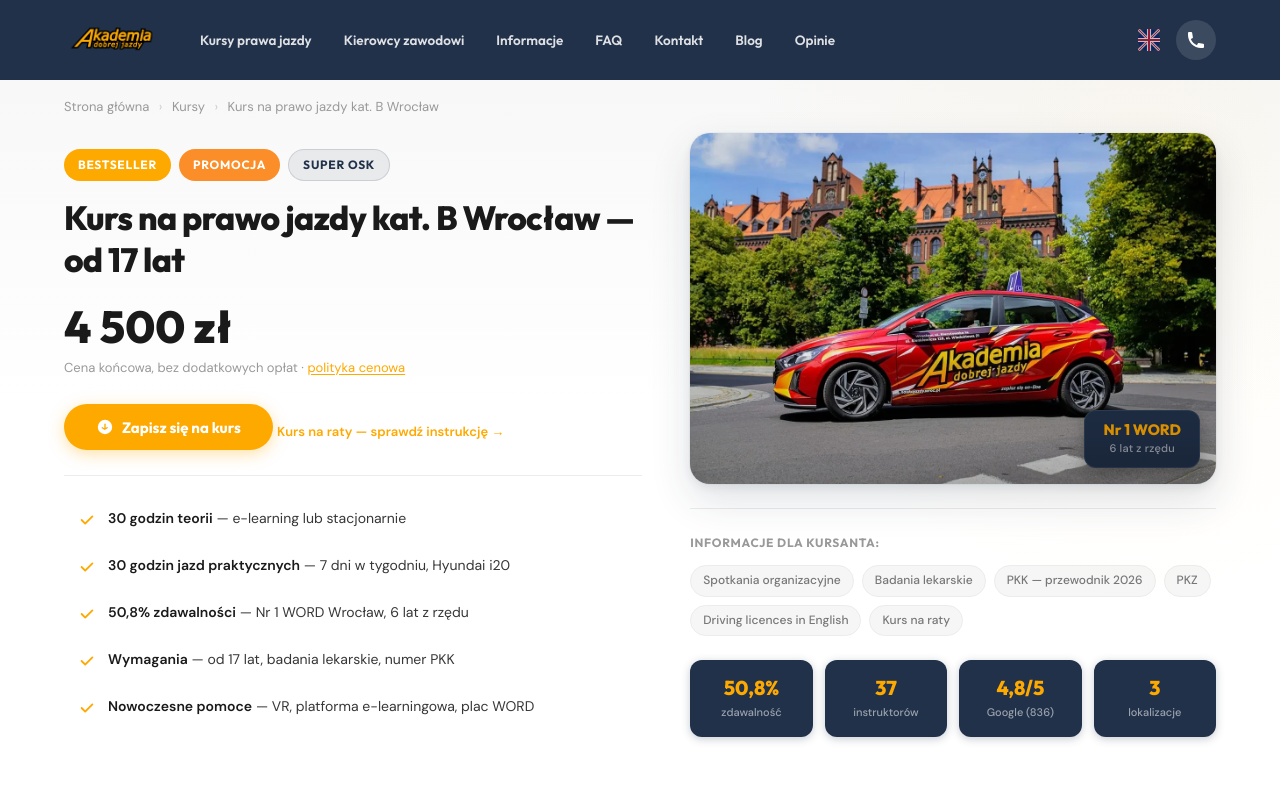
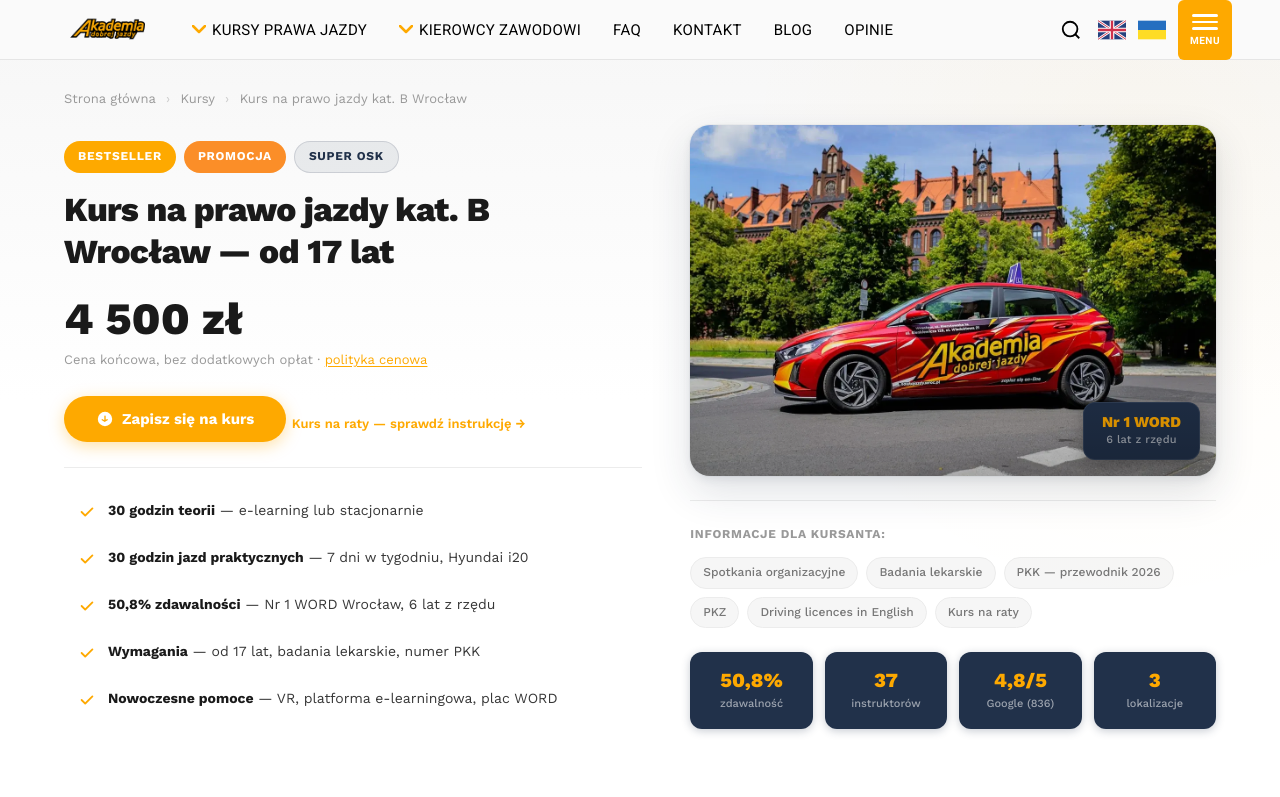
Before and after one commit to SiwsON1/adj-redesign, a website: page index.html in a window 1280 px wide. Shown: the top 797 px of the page. Drawn offline with nearby package versions, Linux system fonts and the light colour scheme.

Commit message:
Zmień fonty na Work Sans/Roboto i header na biały jak na stronie klienta

```diff
--- a/css/style.css
+++ b/css/style.css
@@ -42,8 +42,9 @@
   --danger: #ef4444;
 
   /* Typography */
-  --font-display: "Outfit", system-ui, sans-serif;
-  --font-body: "DM Sans", system-ui, sans-serif;
+  --font-display: "Work Sans", Arial, sans-serif;
+  --font-body: "Work Sans", Arial, sans-serif;
+  --font-nav: "Roboto", Arial, sans-serif;
 
   /* Spacing tokens */
   --sp-1: 4px;
@@ -151,7 +152,7 @@
    ============================================ */
 .hero {
   background: linear-gradient(180deg, var(--gray-50) 0%, var(--white) 50%);
-  padding-top: 80px; /* space for absolute header */
+  padding-top: 72px; /* space for fixed header (60px + 12px) */
   border-bottom: 1px solid var(--gray-100);
   position: relative;
 }
@@ -1571,23 +1572,25 @@
    SITE HEADER
    ============================================ */
 .site-header {
-  position: absolute;
+  position: fixed;
   top: 0;
   left: 0;
   right: 0;
   z-index: 200;
-  padding: var(--sp-4) 0;
-  background: var(--navy);
+  height: 60px;
+  background: #fafafa;
+  border-bottom: 1px solid var(--gray-200);
 }
 
 .header__inner {
   display: flex;
   align-items: center;
+  height: 60px;
   gap: var(--sp-6);
 }
 
 .header__logo img {
-  height: 48px;
+  height: 44px;
   width: auto;
 }
 
@@ -1602,15 +1605,26 @@
   gap: 0;
 }
 
+.nav-chevron {
+  vertical-align: middle;
+  margin-right: 2px;
+  position: relative;
+  top: -1px;
+}
+
 .nav-menu__link {
-  display: block;
-  padding: 10px 16px;
-  font-family: var(--font-display);
-  font-size: 13.5px;
-  font-weight: 600;
-  color: rgba(255, 255, 255, 0.85);
+  display: flex;
+  align-items: center;
+  gap: 4px;
+  padding: 18px 16px;
+  font-family: var(--font-nav);
+  font-size: 15px;
+  font-weight: 400;
+  color: #000;
   text-decoration: none;
+  text-transform: uppercase;
   white-space: nowrap;
+  letter-spacing: 0.02em;
   transition: color var(--dur) var(--ease);
 }
 .nav-menu__link:hover {
@@ -1627,7 +1641,7 @@
   left: 0;
   display: none;
   background: var(--white);
-  border-radius: var(--radius-md);
+  border-radius: var(--radius-sm);
   box-shadow: var(--shadow-lg);
   padding: var(--sp-4);
   min-width: 240px;
@@ -1651,9 +1665,10 @@
 .nav-dropdown__link {
   display: block;
   padding: 7px 12px;
-  font-size: 13px;
-  font-weight: 500;
-  color: var(--gray-600);
+  font-family: var(--font-nav);
+  font-size: 14px;
+  font-weight: 400;
+  color: var(--gray-700);
   text-decoration: none;
   border-radius: var(--radius-sm);
   transition: all var(--dur) var(--ease);
@@ -1667,49 +1682,62 @@
 .header__actions {
   display: flex;
   align-items: center;
-  gap: var(--sp-4);
-}
-
-.header__flag {
-  display: flex;
-  opacity: 0.7;
-  transition: opacity var(--dur) var(--ease);
-}
-.header__flag:hover {
-  opacity: 1;
-}
-
-.header__phone {
+  gap: 12px;
+}
+
+.header__search {
   display: flex;
   align-items: center;
   justify-content: center;
-  width: 40px;
-  height: 40px;
-  border-radius: 50%;
-  background: rgba(255, 255, 255, 0.12);
-  color: var(--white);
-  transition: all var(--dur) var(--ease);
-}
-.header__phone:hover {
-  background: var(--brand);
-  color: var(--white);
-}
-
-.header__hamburger {
-  display: none;
-  flex-direction: column;
-  gap: 5px;
   background: none;
   border: none;
   cursor: pointer;
-  padding: 6px;
+  color: #000;
+  padding: 4px;
+  transition: color var(--dur) var(--ease);
+}
+.header__search:hover {
+  color: var(--brand);
+}
+
+.header__flag {
+  display: flex;
+  opacity: 0.85;
+  transition: opacity var(--dur) var(--ease);
+}
+.header__flag:hover {
+  opacity: 1;
+}
+
+.header__hamburger {
+  display: flex;
+  flex-direction: column;
+  align-items: center;
+  justify-content: center;
+  gap: 4px;
+  background: var(--brand);
+  border: none;
+  cursor: pointer;
+  padding: 8px 12px;
+  border-radius: var(--radius-sm);
+  height: 60px;
+  margin-right: calc(-1 * var(--sp-4));
 }
 .header__hamburger span {
-  width: 24px;
-  height: 2px;
+  width: 26px;
+  height: 2.5px;
   background: var(--white);
   border-radius: 2px;
   transition: all var(--dur) var(--ease);
+}
+.header__hamburger-label {
+  font-family: var(--font-nav);
+  font-size: 10px;
+  font-weight: 700;
+  color: var(--white);
+  text-transform: uppercase;
+  letter-spacing: 0.05em;
+  margin-top: 1px;
 }
 
 /* ============================================
--- a/index.html
+++ b/index.html
@@ -9,7 +9,7 @@
   <!-- Fonts -->
   <link rel="preconnect" href="https://fonts.googleapis.com">
   <link rel="preconnect" href="https://fonts.gstatic.com" crossorigin>
-  <link href="https://fonts.googleapis.com/css2?family=DM+Sans:ital,opsz,wght@0,9..40,400;0,9..40,500;0,9..40,600;1,9..40,400&family=Outfit:wght@400;500;600;700;800&display=swap" rel="stylesheet">
+  <link href="https://fonts.googleapis.com/css2?family=Roboto:wght@400;500;700&family=Work+Sans:wght@400;500;600;700;800&display=swap" rel="stylesheet">
 
   <link rel="stylesheet" href="css/style.css">
 </head>
@@ -25,7 +25,7 @@
     <nav class="header__nav" id="mainNav">
       <ul class="nav-menu">
         <li class="nav-menu__item nav-menu__item--has-dropdown">
-          <a href="#" class="nav-menu__link">Kursy prawa jazdy</a>
+          <a href="#" class="nav-menu__link"><svg class="nav-chevron" width="14" height="9" viewBox="0 0 14 9" fill="none"><path d="M1 1l6 6 6-6" stroke="#FEA900" stroke-width="2.5" stroke-linecap="round" stroke-linejoin="round"/></svg> Kursy prawa jazdy</a>
           <div class="nav-dropdown">
             <div class="nav-dropdown__col">
               <a href="/kursy/prawo-jazdy-kat-b/" class="nav-dropdown__link nav-dropdown__link--active">Kategoria B</a>
@@ -46,28 +46,14 @@
           </div>
         </li>
         <li class="nav-menu__item nav-menu__item--has-dropdown">
-          <a href="#" class="nav-menu__link">Kierowcy zawodowi</a>
+          <a href="#" class="nav-menu__link"><svg class="nav-chevron" width="14" height="9" viewBox="0 0 14 9" fill="none"><path d="M1 1l6 6 6-6" stroke="#FEA900" stroke-width="2.5" stroke-linecap="round" stroke-linejoin="round"/></svg> Kierowcy zawodowi</a>
           <div class="nav-dropdown">
             <div class="nav-dropdown__col">
               <a href="/szkolenia-dla-kierowcow/szkolenia-okresowe/" class="nav-dropdown__link">Szkolenie okresowe</a>
-              <a href="/szkolenia-dla-kierowcow/kursy-kwalifikacji-przewoz-rzeczy/" class="nav-dropdown__link">Kwalifikacja – przewóz rzeczy</a>
-              <a href="/szkolenia-dla-kierowcow/kursy-kwalifikacji-przewoz-osob/" class="nav-dropdown__link">Kwalifikacja – przewóz osób</a>
-              <a href="/szkolenia-dla-kierowcow/adr-przewoz-materialow-niebezpiecznych/" class="nav-dropdown__link">ADR – materiały niebezpieczne</a>
+              <a href="/szkolenia-dla-kierowcow/kursy-kwalifikacji-przewoz-rzeczy/" class="nav-dropdown__link">Kwalifikacja - przewóz rzeczy</a>
+              <a href="/szkolenia-dla-kierowcow/kursy-kwalifikacji-przewoz-osob/" class="nav-dropdown__link">Kwalifikacja - przewóz osób</a>
+              <a href="/szkolenia-dla-kierowcow/adr-przewoz-materialow-niebezpiecznych/" class="nav-dropdown__link">ADR - materiały niebezpieczne</a>
               <a href="/kursy-pakietowe/" class="nav-dropdown__link">Kursy pakietowe</a>
-            </div>
-          </div>
-        </li>
-        <li class="nav-menu__item nav-menu__item--has-dropdown">
-          <a href="#" class="nav-menu__link">Informacje</a>
-          <div class="nav-dropdown">
-            <div class="nav-dropdown__col">
-              <a href="/terminy-szkolen/" class="nav-dropdown__link">Terminy szkoleń</a>
-              <a href="/spotkania-organizacyjne/" class="nav-dropdown__link">Spotkania organizacyjne</a>
-              <a href="/profil-kandydata-na-kierowce-pkk/" class="nav-dropdown__link">PKK – przewodnik 2026</a>
-              <a href="/e-learning/" class="nav-dropdown__link">E-learning – teoria kursu</a>
-              <a href="/plac-manewrowy/" class="nav-dropdown__link">Plac manewrowy</a>
-              <a href="/badania-lekarskie-i-psychologiczne/" class="nav-dropdown__link">Badania lekarskie</a>
-              <a href="/jazdy-doszkalajace-wroclaw-wszystkie-kat-abcd-e/" class="nav-dropdown__link">Jazdy doszkalające</a>
             </div>
           </div>
         </li>
@@ -79,14 +65,18 @@
     </nav>
 
     <div class="header__actions">
+      <button class="header__search" aria-label="Szukaj">
+        <svg viewBox="0 0 24 24" fill="none" stroke="currentColor" stroke-width="2" width="22" height="22"><circle cx="11" cy="11" r="8"/><path d="M21 21l-4.35-4.35"/></svg>
+      </button>
       <a href="/driving-licences-in-english/" class="header__flag" title="English">
-        <svg width="22" height="22" viewBox="0 0 32 32" fill="none"><rect width="32" height="32" rx="16" fill="#012169"/><path d="M0 0L32 32M32 0L0 32" stroke="#fff" stroke-width="4"/><path d="M0 0L32 32M32 0L0 32" stroke="#C8102E" stroke-width="1.5"/><path d="M16 0V32M0 16H32" stroke="#fff" stroke-width="6"/><path d="M16 0V32M0 16H32" stroke="#C8102E" stroke-width="3"/></svg>
+        <svg width="28" height="20" viewBox="0 0 60 40" fill="none"><rect width="60" height="40" fill="#012169"/><path d="M0 0L60 40M60 0L0 40" stroke="#fff" stroke-width="6"/><path d="M0 0L60 40M60 0L0 40" stroke="#C8102E" stroke-width="2"/><path d="M30 0V40M0 20H60" stroke="#fff" stroke-width="10"/><path d="M30 0V40M0 20H60" stroke="#C8102E" stroke-width="5"/></svg>
       </a>
-      <a href="tel:+48575757408" class="header__phone" title="Zadzwoń">
-        <svg viewBox="0 0 20 20" fill="currentColor" width="20" height="20"><path d="M2 3a1 1 0 011-1h2.153a1 1 0 01.986.836l.74 4.435a1 1 0 01-.54 1.06l-1.548.773a11.037 11.037 0 006.105 6.105l.774-1.548a1 1 0 011.059-.54l4.435.74a1 1 0 01.836.986V17a1 1 0 01-1 1h-2C7.82 18 2 12.18 2 5V3z"/></svg>
+      <a href="/kursy-prawa-jazdy-po-ukrainsku/" class="header__flag" title="Українська">
+        <svg width="28" height="20" viewBox="0 0 60 40" fill="none"><rect width="60" height="20" fill="#0057B7"/><rect y="20" width="60" height="20" fill="#FFD700"/></svg>
       </a>
       <button class="header__hamburger" id="hamburgerBtn" aria-label="Menu">
         <span></span><span></span><span></span>
+        <small class="header__hamburger-label">MENU</small>
       </button>
     </div>
   </div>
```
